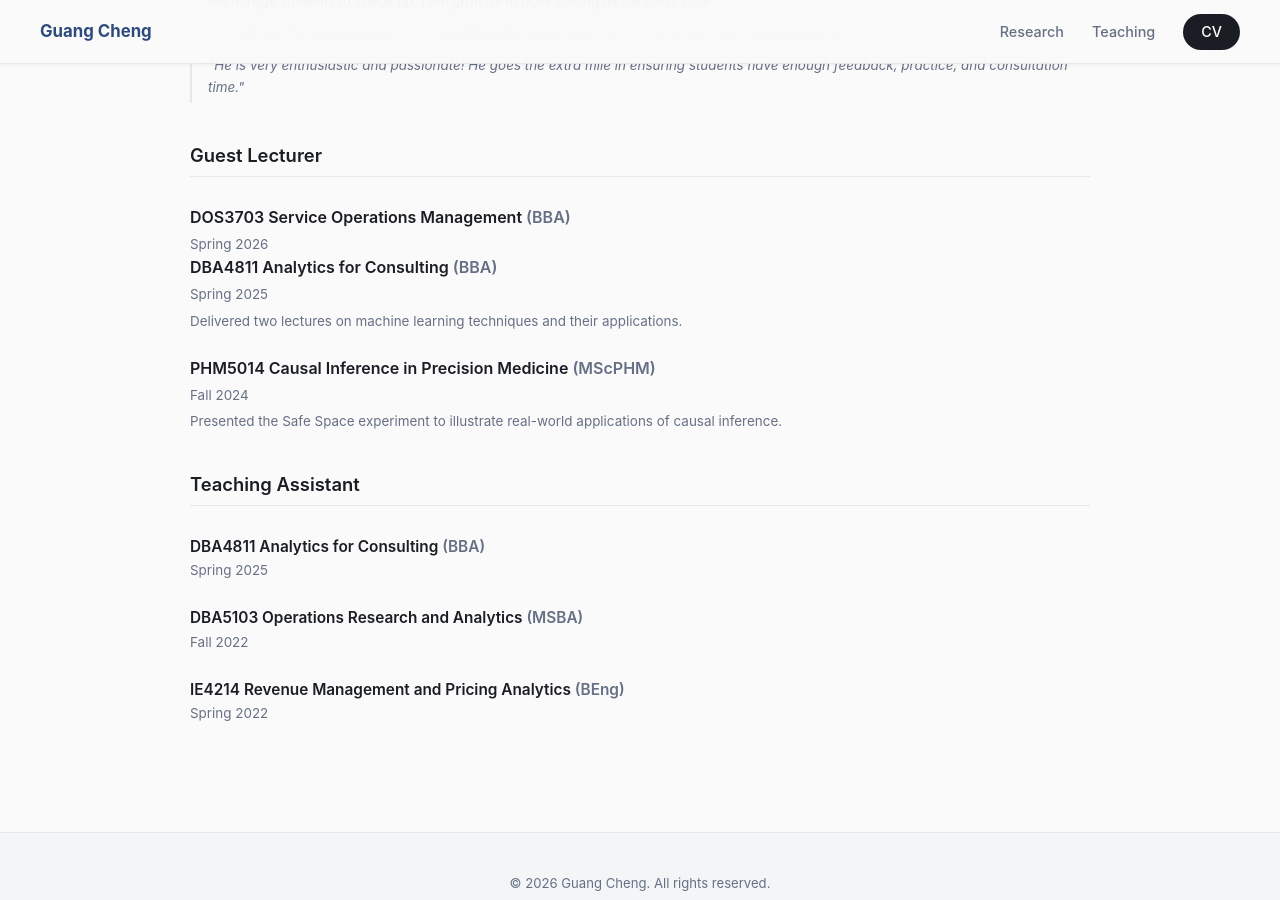
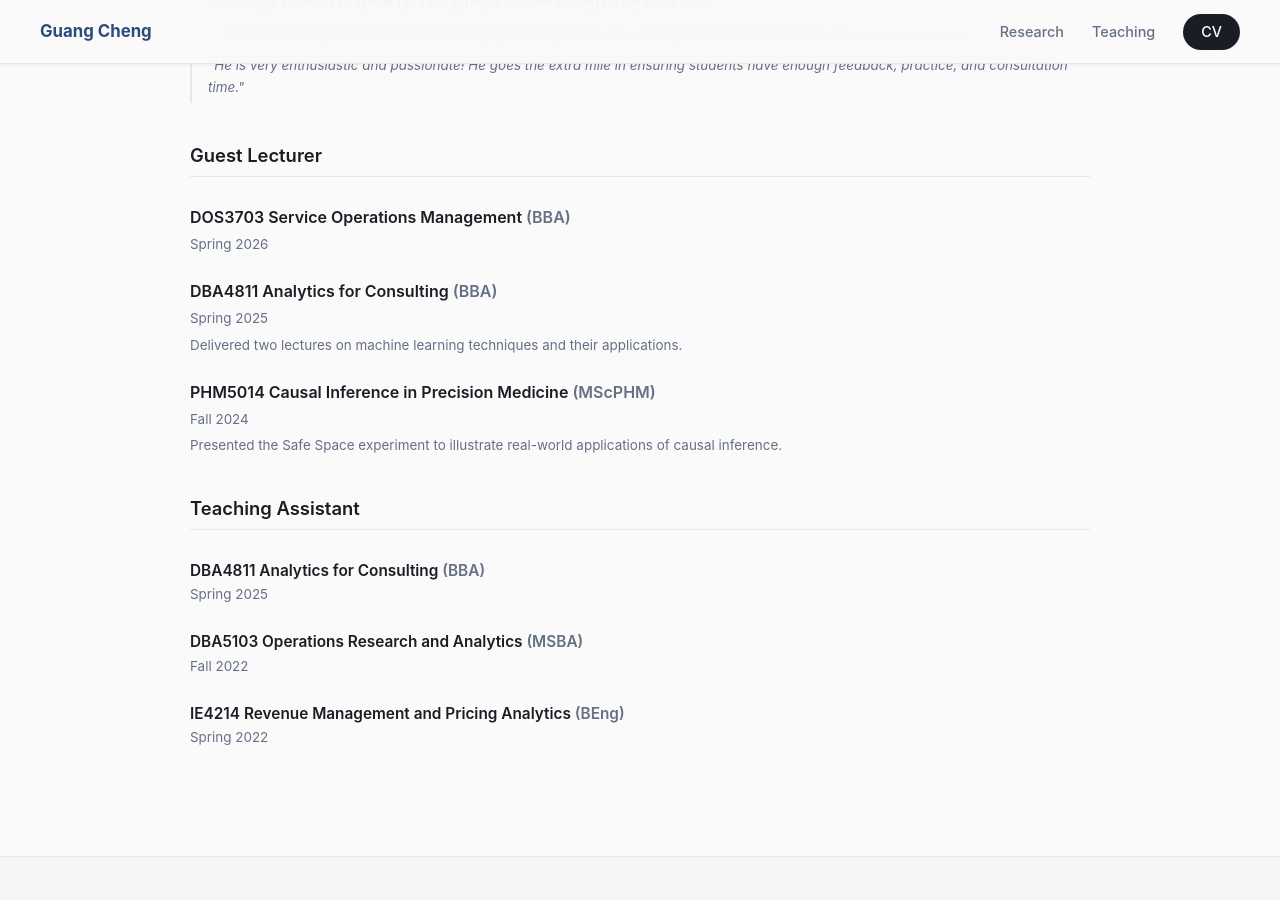
Before and after one commit to gcheng-nus/gcheng-nus.github.io, a Jekyll site: the page built from _pages/about.md, in a window 1280 px wide and 900 px high, scrolled down 2599 px. Built offline with Jekyll 4.4.1, drawn with Linux system fonts in a browser that asks for light colours.

Commit message:
update guest lecture

```diff
--- a/_pages/about.md
+++ b/_pages/about.md
@@ -154,7 +154,7 @@ redirect_from:
       <p class="course-title">DOS3703 Service Operations Management <span class="muted-note">(BBA)</span></p>
       <p class="course-meta">Spring 2026</p>
 
-      <p class="course-title">DBA4811 Analytics for Consulting <span class="muted-note">(BBA)</span></p>
+      <p class="course-title course-title--spaced">DBA4811 Analytics for Consulting <span class="muted-note">(BBA)</span></p>
       <p class="course-meta">Spring 2025</p>
       <p class="course-note">Delivered two lectures on machine learning techniques and their applications.</p>
 
```
